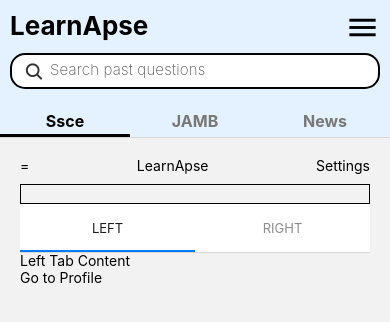
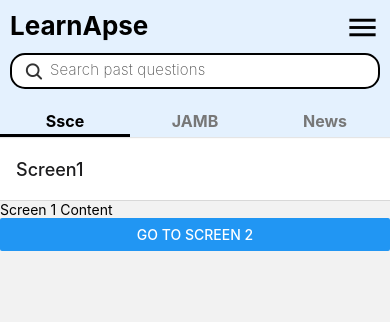
Before and after one commit to suchael/EculisQuizApp, a React Native app in the folder LearnApseCBT/: screen /Ssce in a window 390 px wide. Shown: the top 322 px of the page. Built offline with nearby package versions, Linux system fonts and the light colour scheme.

Commit message:
minor changes

```diff
--- a/LearnApseCBT/src/screen/JambScreen/Jamb.js
+++ b/LearnApseCBT/src/screen/JambScreen/Jamb.js
@@ -103,7 +103,7 @@
               paddingLeft: insets.left + 10,
               paddingRight: insets.right + 10,
               paddingTop: insets.top + 12,
-              paddingBottom: insets.bottom + 60,
+              paddingBottom: insets.bottom + 75,
             },
           ]}
         >
@@ -264,8 +264,8 @@
   container: {
     backgroundColor: "lightgray",
     flex: 1,
-    borderTopLeftRadius: 30,
-    borderTopRightRadius: 30,
+    borderTopLeftRadius: 31,
+    borderTopRightRadius: 31,
   },
   midTop: {
     borderWidth: 2,
@@ -278,6 +278,7 @@
     borderTopRightRadius: 20,
     borderBottomLeftRadius: 20,
     alignItems: "center",
+    justifyContent: "center",
   },
   alertText: {
     fontSize: 13,
--- a/LearnApseCBT/src/screen/SsceScreen/Ssce.js
+++ b/LearnApseCBT/src/screen/SsceScreen/Ssce.js
@@ -1,68 +1,87 @@
+// App.js
+
 import React from 'react';
-import { View, Text, TouchableOpacity, TextInput } from 'react-native';
-import { createNativeStackNavigator } from '@react-navigation/native-stack';
+import { NavigationContainer } from '@react-navigation/native';
+import { createStackNavigator } from '@react-navigation/stack';
 import { createMaterialTopTabNavigator } from '@react-navigation/material-top-tabs';
+import { View, Text, Button } from 'react-native';
 
-
-const Stack = createNativeStackNavigator();
+const Stack = createStackNavigator();
 const Tab = createMaterialTopTabNavigator();
 
-function ProfileScreen({ navigation }) {
+const TabNavigator = () => (
+  <Tab.Navigator>
+    {/* Add your tab screens here */}
+    <Tab.Screen name="Tab1" component={Tab1Screen} />
+    <Tab.Screen name="Tab2" component={Tab2Screen} />
+  </Tab.Navigator>
+);
+
+const AppNavigator = () => (
+    <Stack.Navigator
+      initialRouteName="Screen1"
+      screenOptions={{
+        headerStyle: {
+          shadowColor: 'transparent', // Remove header shadow
+        },
+      }}
+    >
+      <Stack.Screen name="Screen1" component={Screen1} />
+      <Stack.Screen name="Screen2" component={Screen2} />
+    </Stack.Navigator>
+
+);
+
+const Screen1 = ({ navigation }) => {
   return (
     <View>
-      <Text>Profile Screen</Text>
+      <Text>Screen 1 Content</Text>
+      <Button
+        title="Go to Screen 2"
+        onPress={() => navigation.navigate('Screen2')}
+      />
     </View>
   );
-}
+};
 
-function LeftTabContent({ navigation }) {
+const Screen2 = () => {
+  return (
+    <View style={{ flex: 1 }}>
+      {/* Custom header */}
+      <Header />
+      {/* Top tab navigator */}
+      <TabNavigator />
+    </View>
+  );
+};
+
+const Header = ({ navigation }) => {
+  return (
+    <View style={{ flexDirection: 'row', alignItems: 'center', padding: 10 }}>
+      <Button
+        title="<"
+        onPress={() => navigation.goBack()}
+        style={{ marginRight: 10 }}
+      />
+      <Text style={{ fontSize: 18, fontWeight: 'bold' }}>Screen 2</Text>
+    </View>
+  );
+};
+
+const Tab1Screen = () => {
   return (
     <View>
-      <Text>Left Tab Content</Text>
-      <TouchableOpacity onPress={() => navigation.navigate('Profile')}>
-        <Text>Go to Profile</Text>
-      </TouchableOpacity>
+      <Text>Tab 1 Content</Text>
     </View>
   );
-}
+};
 
-function RightTabContent() {
+const Tab2Screen = () => {
   return (
     <View>
-      <Text>Right Tab Content</Text>
+      <Text>Tab 2 Content</Text>
     </View>
   );
-}
+};
 
-function HomeScreen({ navigation }) {
-  return (
-    <View style={{ flex: 1, padding: 20 }}>
-      <View style={{ flexDirection: 'row', justifyContent: 'space-between', alignItems: 'center' }}>
-        <TouchableOpacity onPress={() => navigation.navigate('Profile')}>
-          <Text>=</Text>
-        </TouchableOpacity>
-        <Text>LearnApse</Text>
-        <TouchableOpacity onPress={() => navigation.navigate('Settings')}>
-          <Text>Settings</Text>
-        </TouchableOpacity>
-      </View>
-      <TextInput style={{ height: 20, width: '100%', borderWidth: 1, marginTop: 10 }} />
-      <Tab.Navigator>
-        <Tab.Screen name="Left" component={LeftTabContent} />
-        <Tab.Screen name="Right" component={RightTabContent} />
-      </Tab.Navigator>
-    </View>
-  );
-}
-
-export default function SsceContent() {
-  return (
-
-      <Stack.Navigator initialRouteName="Home" screenOptions={{headerShown: false, }}>
-        <Stack.Screen name="Home" component={HomeScreen} />
-        <Stack.Screen name="Profile" component={ProfileScreen} />
-        <Stack.Screen name="Settings" component={ProfileScreen} />
-      </Stack.Navigator>
-
-  );
-}
+export default AppNavigator;
```
